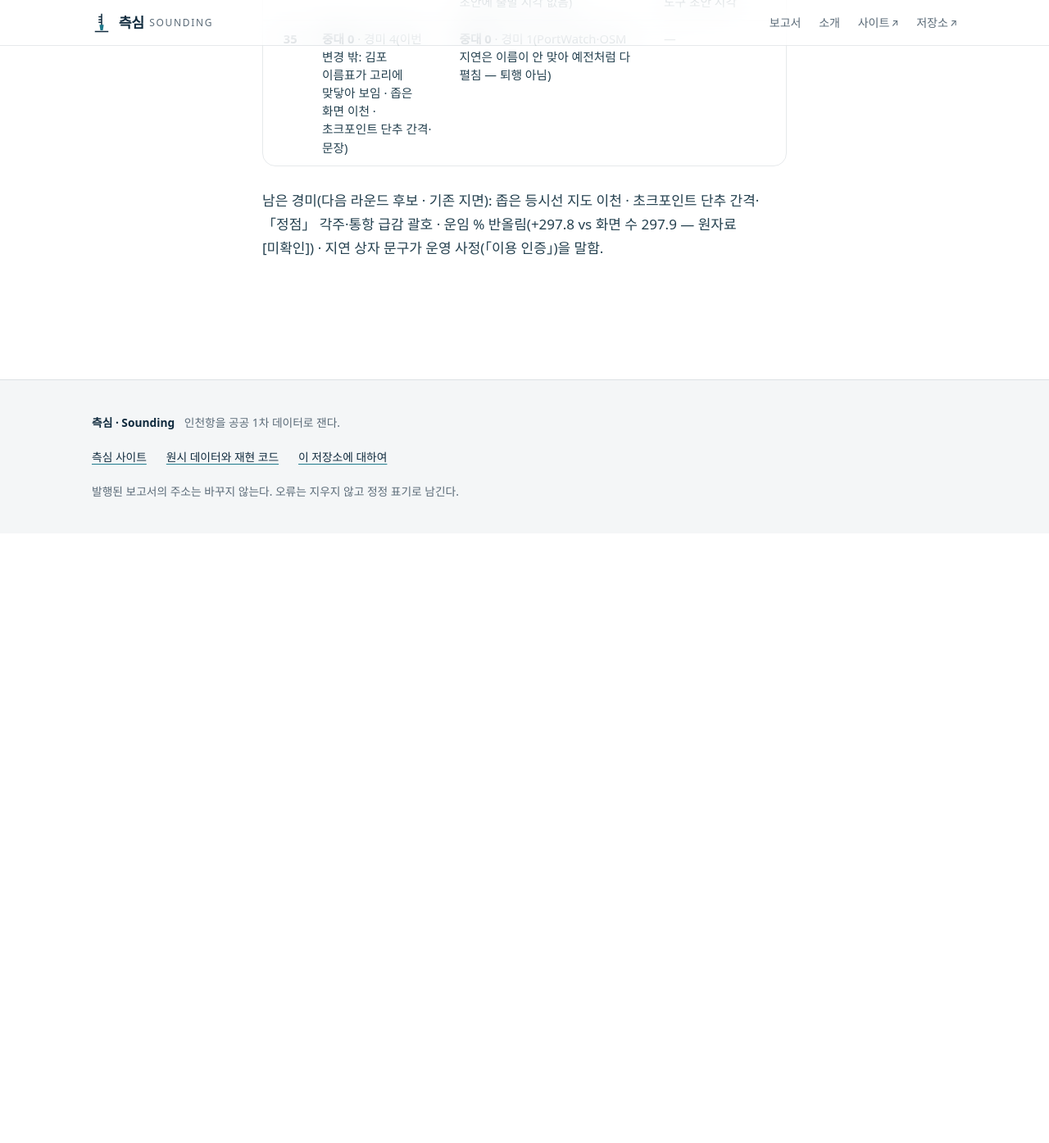
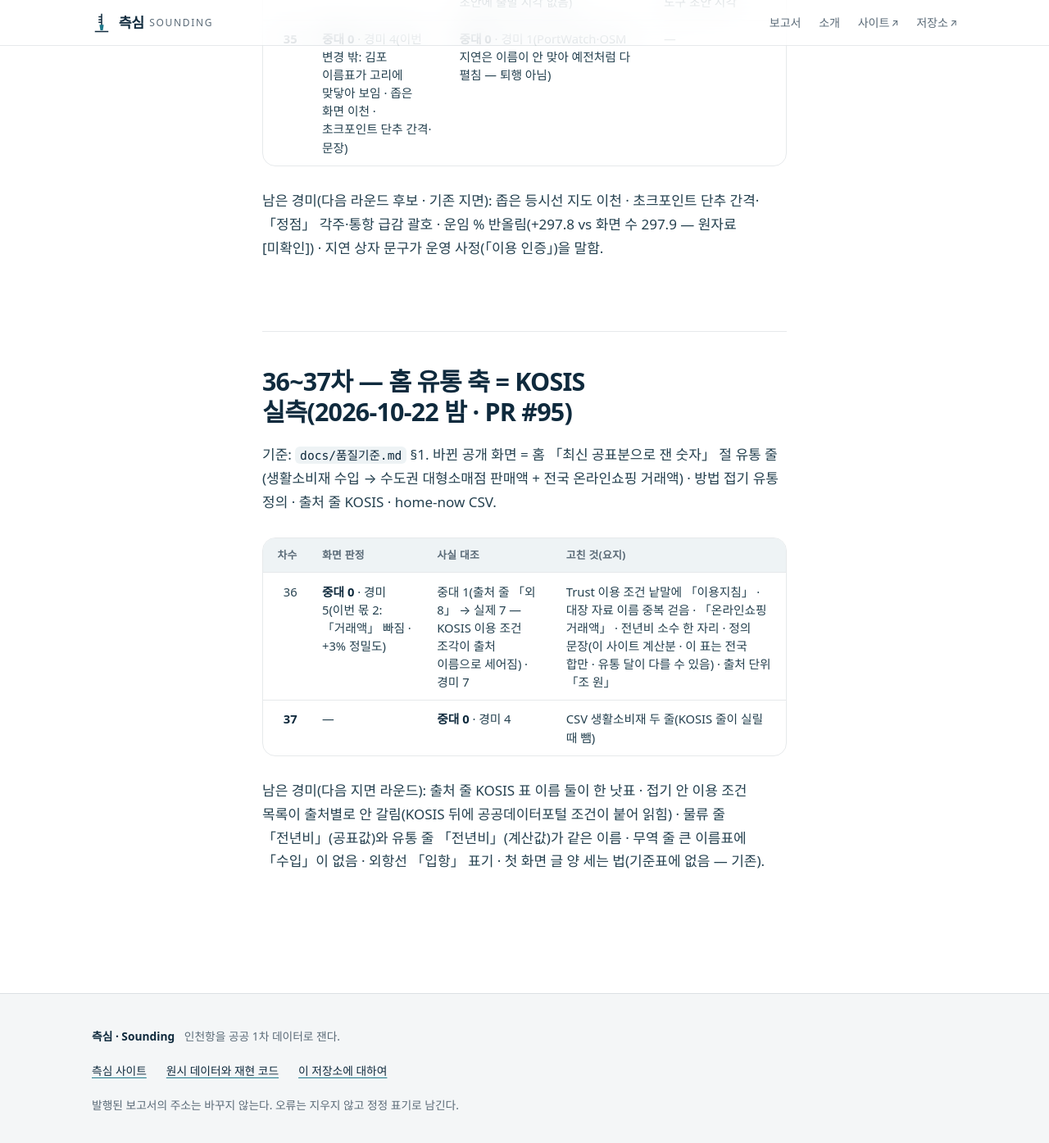
Before and after one commit to jisangj03-dev/incheon-port-analysis, a Jekyll site: the page built from docs/채점표_20261020.md, in a window 1280 px wide and 1400 px high, scrolled down 12723 px. Shown: the top 1395 px of the window at 82% size. Built offline with Jekyll 4.4.1, drawn with Linux system fonts in a browser that asks for light colours; some web fonts are replaced; our own code applies the rules of GitHub Pages for plain Markdown files; before the commit the page ends 13374 px from its top, so only the background shows below that.

Commit message:
채점표 36~37차 — 홈 유통 축 KOSIS(화면 중대 0 · 사실 1차 중대 1 → 2차 중대 0)
Co-Authored-By: Claude Opus 5.5 <noreply@anthropic.com>
Claude-Session: https://claude.ai/code/session_01W9iLVULEnTHJRMh1PZWr4D

```diff
--- a/docs/채점표_20261020.md
+++ b/docs/채점표_20261020.md
@@ -172,3 +172,15 @@
 | **35** | **중대 0** · 경미 4(이번 변경 밖: 김포 이름표가 고리에 맞닿아 보임 · 좁은 화면 이천 · 초크포인트 단추 간격·문장) | **중대 0** · 경미 1(PortWatch·OSM 지연은 이름이 안 맞아 예전처럼 다 펼침 — 퇴행 아님) | — |
 
 남은 경미(다음 라운드 후보 · 기존 지면): 좁은 등시선 지도 이천 · 초크포인트 단추 간격·「정점」 각주·통항 급감 괄호 · 운임 % 반올림(+297.8 vs 화면 수 297.9 — 원자료 [미확인]) · 지연 상자 문구가 운영 사정(「이용 인증」)을 말함.
+
+
+## 36~37차 — 홈 유통 축 = KOSIS 실측(2026-10-22 밤 · PR #95)
+
+기준: `docs/품질기준.md` §1. 바뀐 공개 화면 = 홈 「최신 공표분으로 잰 숫자」 절 유통 줄(생활소비재 수입 → 수도권 대형소매점 판매액 + 전국 온라인쇼핑 거래액) · 방법 접기 유통 정의 · 출처 줄 KOSIS · home-now CSV.
+
+| 차수 | 화면 판정 | 사실 대조 | 고친 것(요지) |
+|---|---|---|---|
+| 36 | **중대 0** · 경미 5(이번 몫 2: 「거래액」 빠짐 · +3% 정밀도) | 중대 1(출처 줄 「외 8」 → 실제 7 — KOSIS 이용 조건 조각이 출처 이름으로 세어짐) · 경미 7 | Trust 이용 조건 낱말에 「이용지침」 · 대장 자료 이름 중복 걷음 · 「온라인쇼핑 거래액」 · 전년비 소수 한 자리 · 정의 문장(이 사이트 계산분 · 이 표는 전국 합만 · 유통 달이 다를 수 있음) · 출처 단위 「조 원」 |
+| **37** | — | **중대 0** · 경미 4 | CSV 생활소비재 두 줄(KOSIS 줄이 실릴 때 뺌) |
+
+남은 경미(다음 지면 라운드): 출처 줄 KOSIS 표 이름 둘이 한 낫표 · 접기 안 이용 조건 목록이 출처별로 안 갈림(KOSIS 뒤에 공공데이터포털 조건이 붙어 읽힘) · 물류 줄 「전년비」(공표값)와 유통 줄 「전년비」(계산값)가 같은 이름 · 무역 줄 큰 이름표에 「수입」이 없음 · 외항선 「입항」 표기 · 첫 화면 글 양 세는 법(기준표에 없음 — 기존).
```
